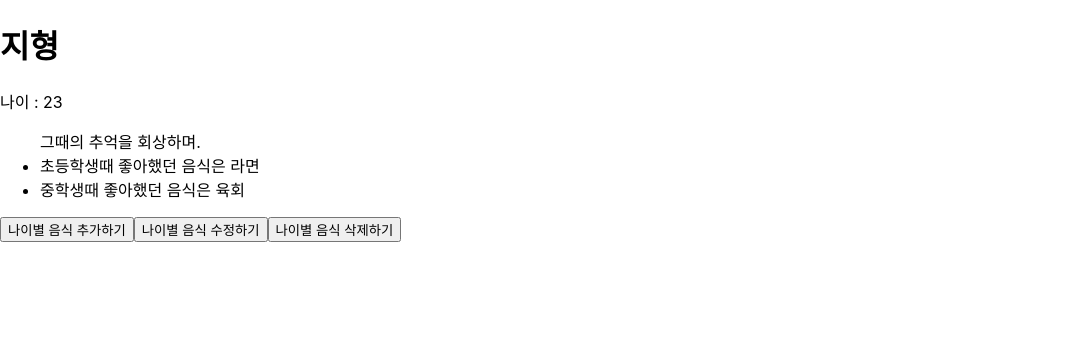
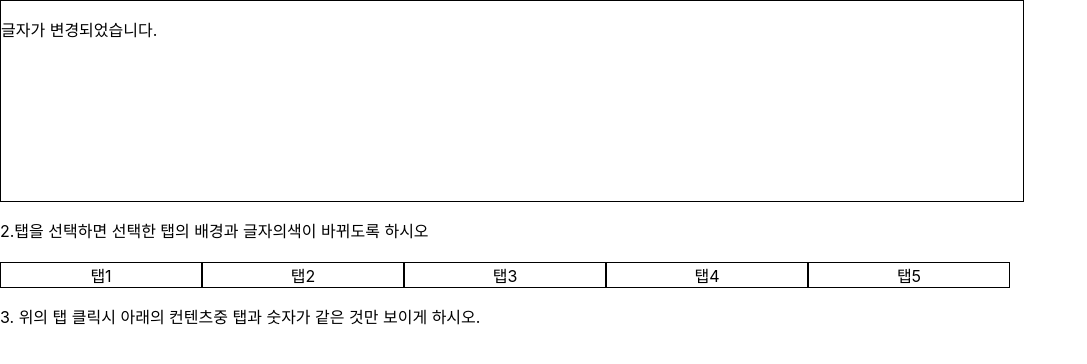
Before and after one commit to Zero-1016/react-playground, a React (Create React App) app in the folder school/: page / in a window 1280 px wide. Shown: the top 364 px of the page, without its empty margins (0-1087 px from the left). Built offline with nearby package versions, Linux system fonts and the light colour scheme.

Commit message:
숙제완료

```diff
--- /dev/null
+++ b/school/src/chaptor_0/homework/KoreaIT.jsx
@@ -0,0 +1,79 @@
+import React, { useEffect, useState } from "react";
+import "./korea.css";
+
+export default function KoreaIT() {
+  const [taps, setTaps] = useState(taps_data);
+  const [blocks, setBlocks] = useState(blocks_data);
+  const [text, setText] = useState("1.페이지가 로딩 될 때 이곳의 글씨를 변경하시오.");
+  useEffect(() => setText(() => "글자가 변경되었습니다."), []);
+  const selectBlock = (v) => {
+    setTaps((taps) =>
+      taps.map((tap) => {
+        return tap.name === v.target.innerHTML
+          ? { ...tap, status: "active" }
+          : { ...tap, status: "none" };
+      })
+    );
+    setBlocks((blocks) =>
+      blocks.map((block) => {
+        return block.name.split(" ")[0] === v.target.innerHTML
+          ? { ...block, status: "block" }
+          : { ...block, status: "none" };
+      })
+    );
+  };
+
+  return (
+    <div className="content">
+      <div className="disp" id="display">
+        <form>
+          <p>{text}</p>
+        </form>
+      </div>
+
+      <p>2.탭을 선택하면 선택한 탭의 배경과 글자의색이 바뀌도록 하시오</p>
+      <ul className="tab_host">
+        {taps.map((tap, i) => (
+          <li
+            style={{
+              border: tap.status === "active" ? "2px solid red" : "1px solid black",
+              color: tap.status === "active" ? "red" : "black",
+            }}
+            onClick={selectBlock}
+            key={i}
+            className="tab"
+          >
+            {tap.name}
+          </li>
+        ))}
+      </ul>
+
+      <p>3. 위의 탭 클릭시 아래의 컨텐츠중 탭과 숫자가 같은 것만 보이게 하시오.</p>
+      <ul className="tab_body">
+        {blocks.map((block, i) => (
+          <li
+            key={i}
+            style={{ display: block.status === "none" ? "none" : "block" }}
+            className="block"
+          >
+            {block.name}
+          </li>
+        ))}
+      </ul>
+    </div>
+  );
+}
+const taps_data = [
+  { name: "탭1", status: "none" },
+  { name: "탭2", status: "none" },
+  { name: "탭3", status: "none" },
+  { name: "탭4", status: "none" },
+  { name: "탭5", status: "none" },
+];
+const blocks_data = [
+  { name: "탭1 컨텐츠", status: "none" },
+  { name: "탭2 컨텐츠", status: "none" },
+  { name: "탭4 컨텐츠", status: "none" },
+  { name: "탭3 컨텐츠", status: "none" },
+  { name: "탭5 컨텐츠", status: "none" },
+];
--- /dev/null
+++ b/school/src/chaptor_0/homework/korea.css
@@ -0,0 +1,36 @@
+ul {
+  margin: 0px;
+  padding: 0px;
+}
+
+.content {
+  width: 1024px;
+}
+
+.disp {
+  height: 200px;
+  border: 1px solid black;
+}
+
+.tab_host {
+  display: flex;
+  margin-top: 20px;
+  text-align: center;
+}
+
+.tab:hover {
+  cursor: pointer;
+}
+
+.tab {
+  width: 200px;
+  border: 1px solid #ededed;
+}
+
+li {
+  list-style: none;
+}
+
+#list {
+  border: 1px solid #ededed;
+}
--- a/school/src/index.js
+++ b/school/src/index.js
@@ -2,12 +2,12 @@ import React from "react";
 import ReactDOM from "react-dom/client";
 import "./index.css";
 import reportWebVitals from "./reportWebVitals";
-import AppFood from "./chaptor_0/AppFood";
+import KoreaIT from "./chaptor_0/homework/KoreaIT";
 
 const root = ReactDOM.createRoot(document.getElementById("root"));
 root.render(
   <React.StrictMode>
-    <AppFood />
+    <KoreaIT />
   </React.StrictMode>
 );
 
--- /dev/null
+++ b/school/src/reducer/korea-reducer.js
@@ -0,0 +1 @@
+function blockReducer()
```
Also changed, not shown: school/src/chaptor_7/Accommodate.jsx (added, +30 -0 lines), school/src/chaptor_7/useCounter.jsx (added, +11 -0 lines), 1 other file (tests, documents, lock files or other folders).
